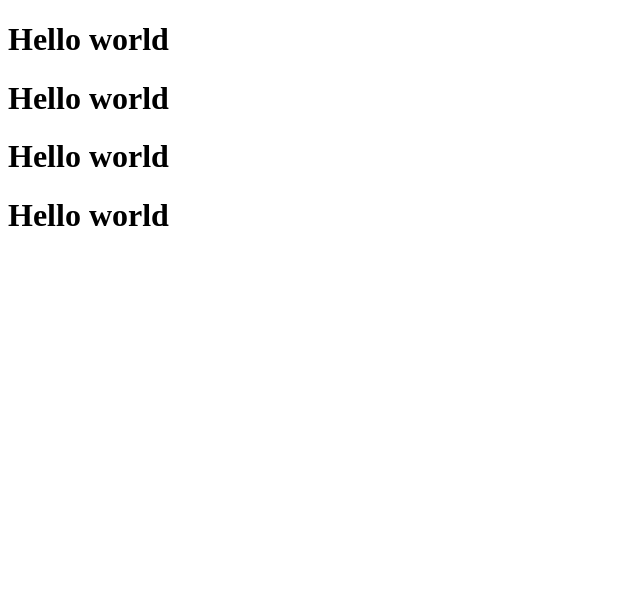
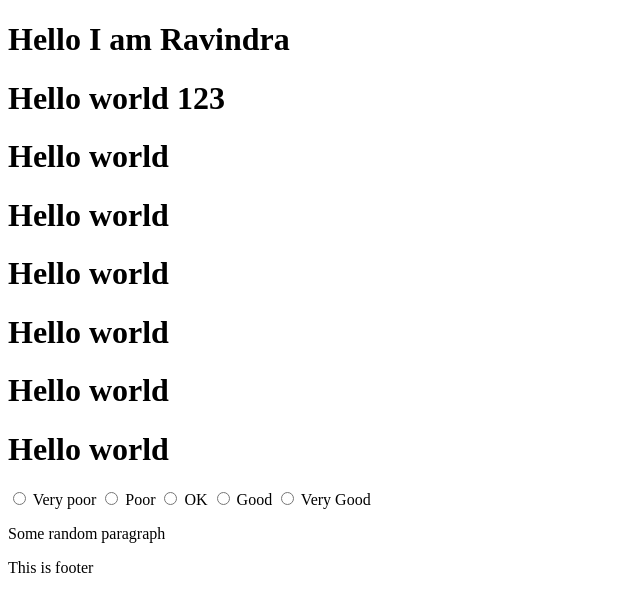
Before and after one commit to RBOSAMIYA9/my-first-repo, a plain HTML site: page index.html in a window 1280 px wide. Shown: the whole page, without its empty margins (0-640 px from the left). Drawn offline with Linux system fonts and the light colour scheme.

Commit message:
Added : script file

```diff
--- a/index.html
+++ b/index.html
@@ -5,11 +5,40 @@
     <meta http-equiv="X-UA-Compatible" content="IE=edge" />
     <meta name="viewport" content="width=device-width, initial-scale=1.0" />
     <title>Hello world</title>
+    <link rel="stylesheet" href="styles.css" />
+    <script src="script.js"></script>
   </head>
   <body>
+    <h1 id="heading">Hello I am Ravindra</h1>
+    <h1>Hello world 123</h1>
     <h1>Hello world</h1>
     <h1>Hello world</h1>
     <h1>Hello world</h1>
     <h1>Hello world</h1>
+    <h1>Hello world</h1>
+    <h1>Hello world</h1>
+
+    <p>
+      <label for="very-poor">
+        <input type="radio" name="rate" value="Very poor" id="very-poor" /> Very
+        poor
+      </label>
+      <label for="poor">
+        <input type="radio" name="rate" value="Poor" id="poor" /> Poor
+      </label>
+      <label for="ok">
+        <input type="radio" name="rate" value="OK" id="ok" /> OK
+      </label>
+      <label for="good">
+        <input type="radio" name="rate" value="Good" /> Good
+      </label>
+      <label for="very-good">
+        <input type="radio" name="rate" value="Very Good" id="very-good" /> Very
+        Good
+      </label>
+    </p>
+    <p class="random-para">Some random paragraph</p>
+
+    <footer>This is footer</footer>
   </body>
 </html>
```
Also changed, not shown: script.js (added, +28 -0 lines), 28march.txt (added), 1 other file.
